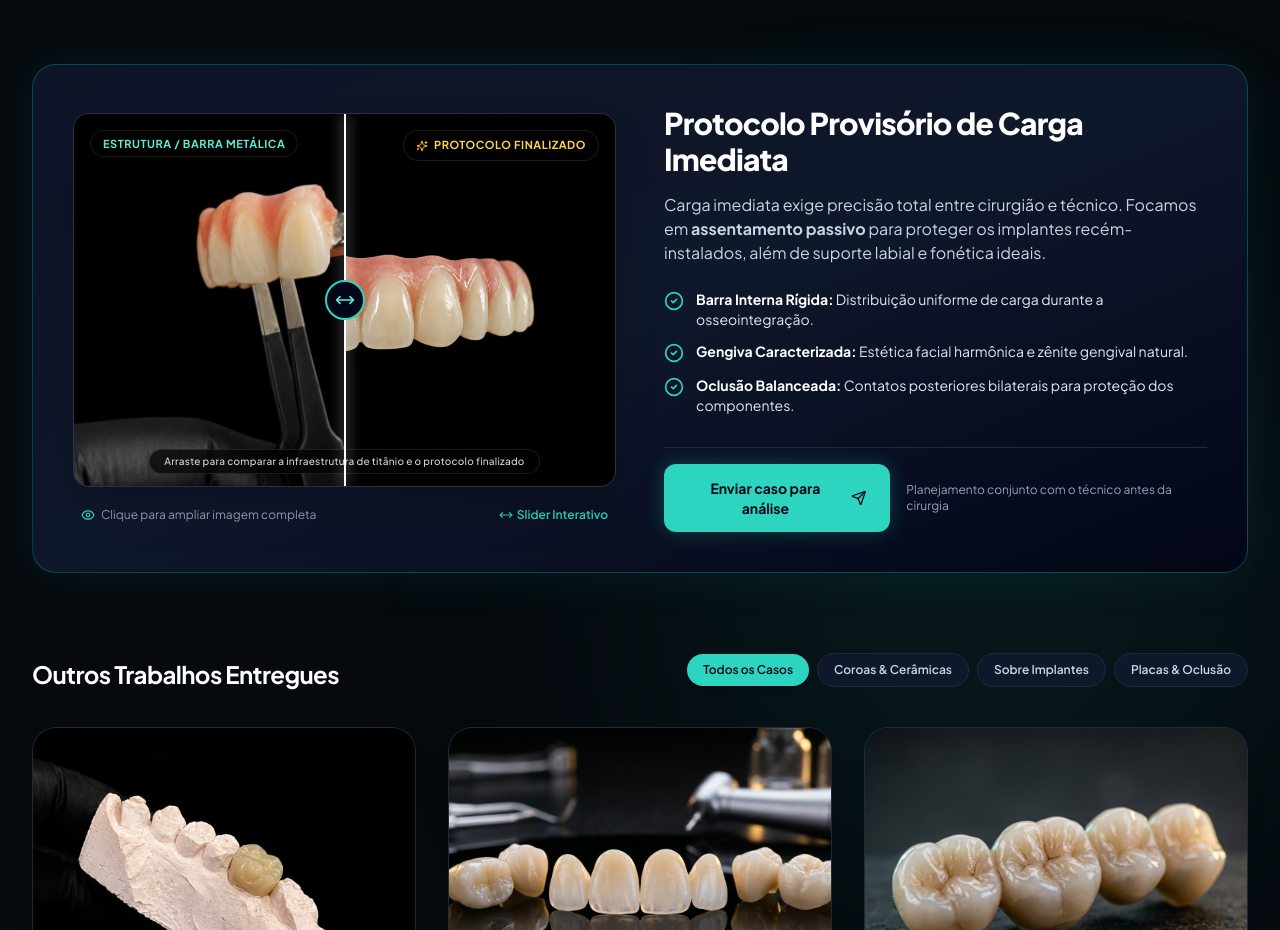
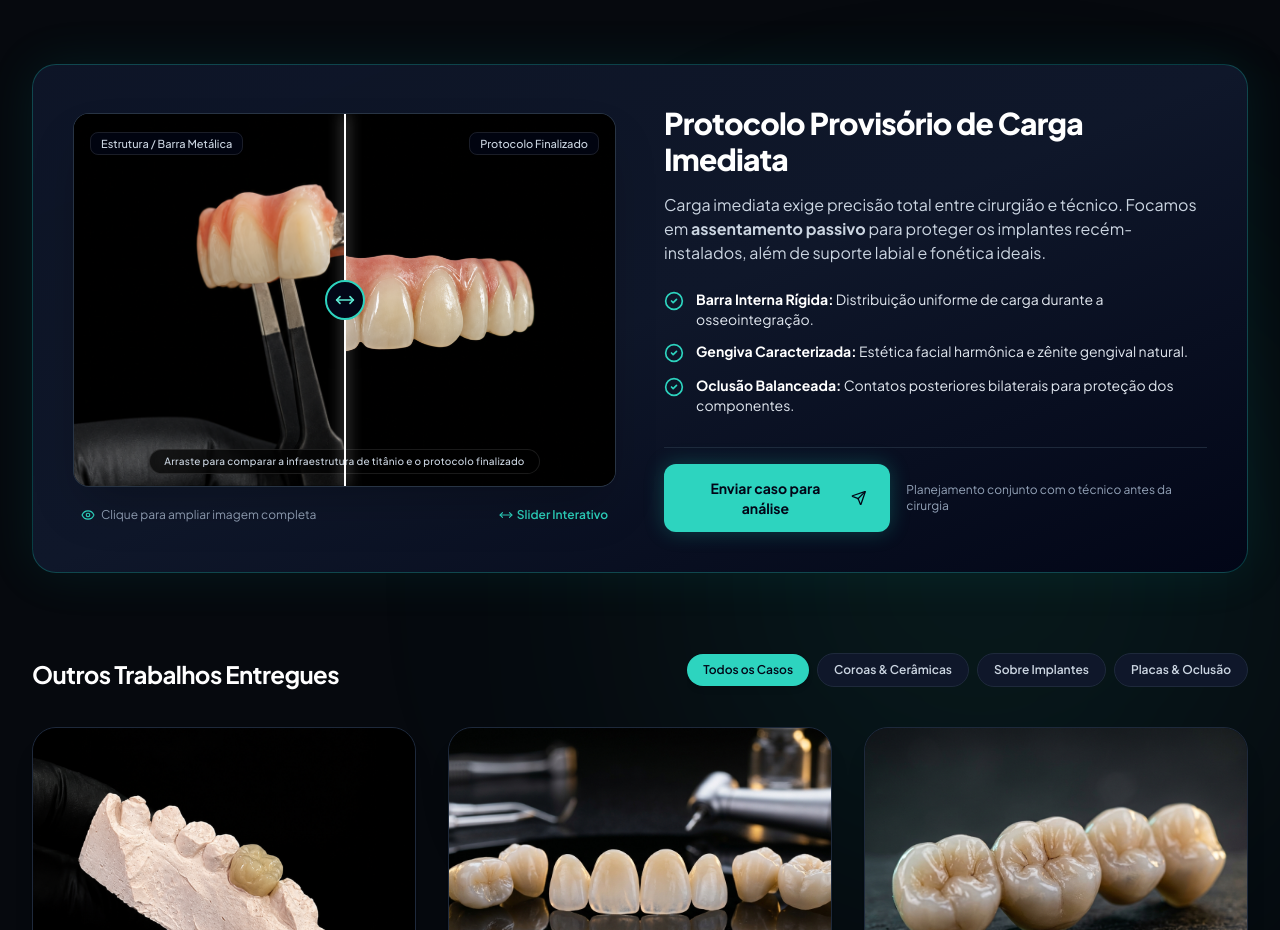
Before and after one commit to cauacreis/Osvaldo-Filho-Landing-Page, a React (Vite) app: page / in a window 1280 px wide. Shown: the part 5780-6710 px from the top of the page. Built offline with nearby package versions, Linux system fonts and the light colour scheme; the HTML template or start-up script is replaced by a standard one.

Commit message:
style: remove remaining chip pills from navbar, triage modal, and slider for complete luxury minimalism

```diff
--- a/src/components/FinalCta.tsx
+++ b/src/components/FinalCta.tsx
@@ -20,8 +20,6 @@ export const FinalCta: React.FC<FinalCtaProps> = ({ onOpenTriage }) => {
       />
 
       <div className="max-w-5xl mx-auto px-4 sm:px-6 lg:px-8 relative z-10 text-center">
-
-
         <motion.h2
           initial={{ opacity: 0, y: 24 }}
           whileInView={{ opacity: 1, y: 0 }}
--- a/src/components/Hero.tsx
+++ b/src/components/Hero.tsx
@@ -41,9 +41,7 @@ export const Hero: React.FC<HeroProps> = ({ onOpenTriage }) => {
 
           {/* Left Column: High Impact Headline & Action Area */}
           <div className="lg:col-span-7 flex flex-col items-start text-left pt-6 sm:pt-0">
-
-
-            {/* 2. Editorial Headline */}
+            {/* Primary Editorial Headline */}
             <motion.h1
               initial={{ opacity: 0, y: 24 }}
               animate={{ opacity: 1, y: 0 }}
--- a/src/components/Navbar.tsx
+++ b/src/components/Navbar.tsx
@@ -146,14 +146,8 @@ export const Navbar: React.FC<NavbarProps> = ({ onOpenTriage }) => {
                   ))}
                 </div>
 
-                {/* Live Status + Primary CTA */}
+                {/* Primary CTA */}
                 <div className="flex items-center gap-2.5 sm:gap-3 shrink-0">
-                  {/* Live Status Pill: visible on xl+ to maintain generous spacing on 1024px-1279px */}
-                  <div className="hidden xl:flex items-center gap-2 px-3 py-1 rounded-full bg-teal-500/10 text-teal-300 text-xs font-medium border border-teal-500/30 whitespace-nowrap">
-                    <span className="w-2 h-2 rounded-full bg-teal-400 animate-pulse shrink-0" />
-                    <span>Coleta Ativa na Região</span>
-                  </div>
-
                   {/* Primary CTA button with button-in-button icon architecture */}
                   <button
                     type="button"
@@ -207,9 +201,6 @@ export const Navbar: React.FC<NavbarProps> = ({ onOpenTriage }) => {
                   <span>{LAB_CONFIG.coletaHorario}</span>
                 </div>
                 <div className="flex items-center gap-3">
-                  <span className="text-xs font-medium text-teal-300 bg-teal-950/60 border border-teal-500/30 px-2.5 py-0.5 rounded-full">
-                    Atendimento Ativo
-                  </span>
                   <button
                     type="button"
                     onClick={() => setMobileMenuOpen(false)}
--- a/src/components/TriageModal.tsx
+++ b/src/components/TriageModal.tsx
@@ -348,11 +348,6 @@ export const TriageModal: React.FC<TriageModalProps> = ({
           {currentStep === 0 && (
             <div className="space-y-6 py-2 animate-fade-in">
               <div className="text-center max-w-xl mx-auto">
-                <div className="inline-flex items-center gap-2 px-3 py-1 rounded-full bg-teal-50 border border-teal-200 text-teal-800 text-xs font-bold uppercase tracking-wider mb-4">
-                  <Clock className="w-3.5 h-3.5 text-teal-600" />
-                  <span>Triagem Clínica Express</span>
-                </div>
-
                 <h4 className="text-2xl sm:text-3xl font-extrabold text-slate-900 tracking-tight leading-snug mb-3">
                   Vamos entender seu caso em menos de 1 minuto.
                 </h4>
@@ -813,10 +808,6 @@ export const TriageModal: React.FC<TriageModalProps> = ({
           {currentStep === 8 && (
             <div className="space-y-5 animate-fade-in">
               <div>
-                <div className="inline-flex items-center gap-2 px-3 py-1 rounded-full bg-emerald-50 border border-emerald-200 text-emerald-800 text-xs font-bold uppercase tracking-wider mb-2">
-                  <Sparkles className="w-3.5 h-3.5 text-emerald-600" />
-                  <span>Triagem Concluída com Sucesso</span>
-                </div>
                 <h4 className="text-xl sm:text-2xl font-extrabold text-slate-900 tracking-tight">
                   Tudo pronto, {formData.name || 'Doutor(a)'}!
                 </h4>
--- a/src/components/ui/BeforeAfterSlider.tsx
+++ b/src/components/ui/BeforeAfterSlider.tsx
@@ -1,5 +1,5 @@
 import React, { useState, useRef, useCallback } from 'react'
-import { Sparkles, MoveHorizontal } from 'lucide-react'
+import { MoveHorizontal } from 'lucide-react'
 
 interface BeforeAfterSliderProps {
   beforeImage: string
@@ -110,15 +110,14 @@ export const BeforeAfterSlider: React.FC<BeforeAfterSliderProps> = ({
         />
       </div>
 
-      {/* Badges / Labels */}
+      {/* Subtle Minimal Labels */}
       <div className="absolute top-4 left-4 z-20 pointer-events-none">
-        <span className="px-3 py-1.5 rounded-full bg-black/80 backdrop-blur-md border border-white/10 text-[11px] font-bold text-teal-300 uppercase tracking-wider shadow-md">
+        <span className="px-2.5 py-1 rounded-lg bg-slate-950/70 backdrop-blur-md border border-white/10 text-[11px] font-medium text-slate-300 shadow-sm">
           {beforeLabel}
         </span>
       </div>
       <div className="absolute top-4 right-4 z-20 pointer-events-none">
-        <span className="px-3 py-1.5 rounded-full bg-black/80 backdrop-blur-md border border-white/10 text-[11px] font-bold text-amber-300 uppercase tracking-wider shadow-md flex items-center gap-1.5">
-          <Sparkles className="w-3 h-3 text-amber-400" />
+        <span className="px-2.5 py-1 rounded-lg bg-slate-950/70 backdrop-blur-md border border-white/10 text-[11px] font-medium text-slate-300 shadow-sm">
           {afterLabel}
         </span>
       </div>
--- a/src/config.ts
+++ b/src/config.ts
@@ -82,7 +82,6 @@ export const FEEDBACK_REVIEWS: FeedbackReview[] = [
   {
     id: 'review-1',
     image: '/assets/review-1.webp',
-    badge: 'Feedback no WhatsApp',
     dentistType: 'Cirurgião-Dentista Parceiro',
     clinicCity: 'São Paulo - SP',
     highlight: 'Instalação imediata sem nenhum retrabalho',
@@ -93,7 +92,6 @@ export const FEEDBACK_REVIEWS: FeedbackReview[] = [
   {
     id: 'review-2',
     image: '/assets/review-2.webp',
-    badge: 'Feedback Verificado',
     dentistType: 'Cirurgiã-Dentista Parceira',
     clinicCity: 'São Paulo - SP',
     highlight: 'Superou expectativas e entrega no prazo certo',
--- a/src/types.ts
+++ b/src/types.ts
@@ -60,7 +60,6 @@ export interface CaseStudy {
   materials: string[]
   technicalHighlights: string[]
   image: string
-  badge?: string
 }
 
 export interface FeedbackReview {
@@ -68,7 +67,6 @@ export interface FeedbackReview {
   image: string
   dentistType?: string
   clinicCity?: string
-  badge?: string
   highlight?: string
   quote?: string
   topics?: string[]
```
